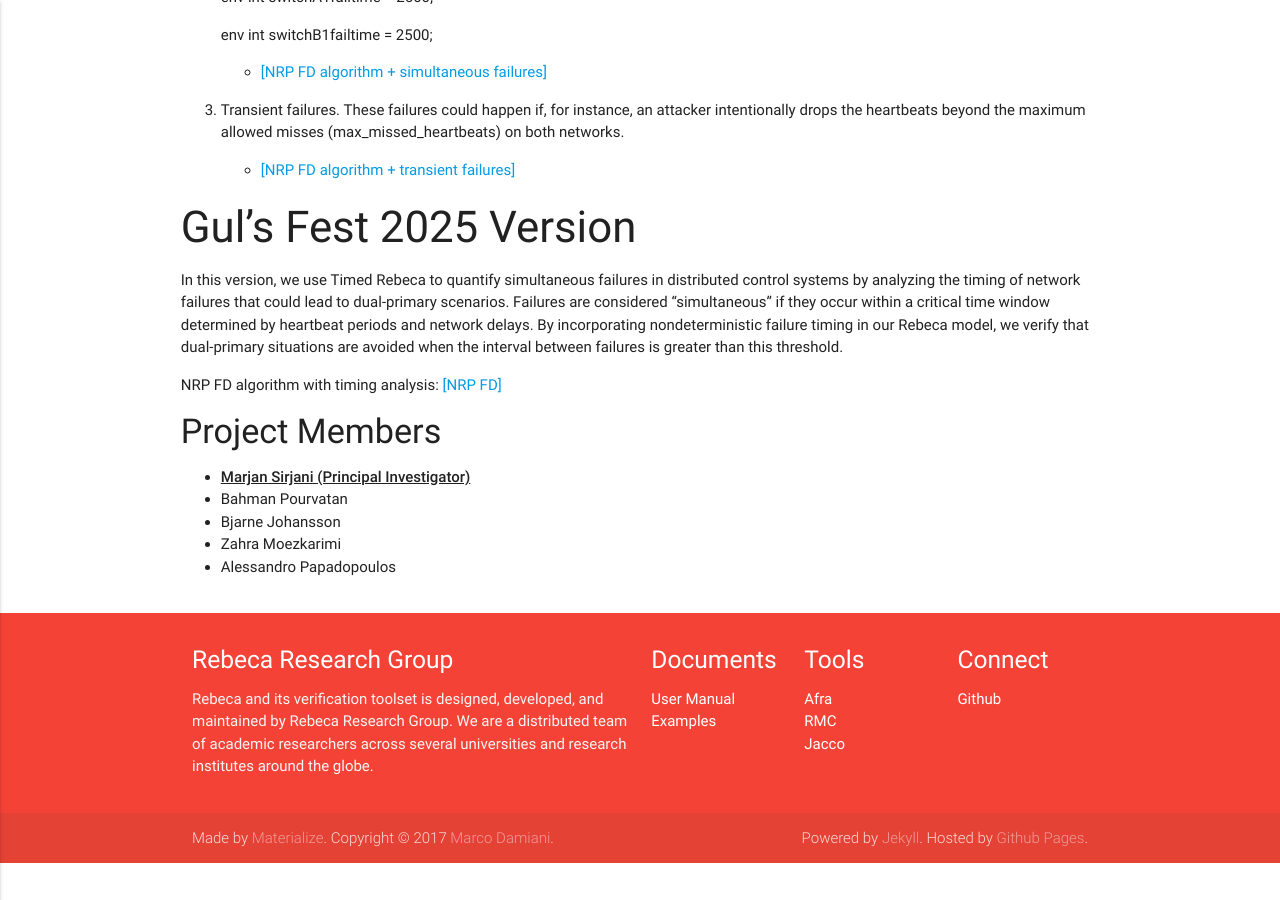
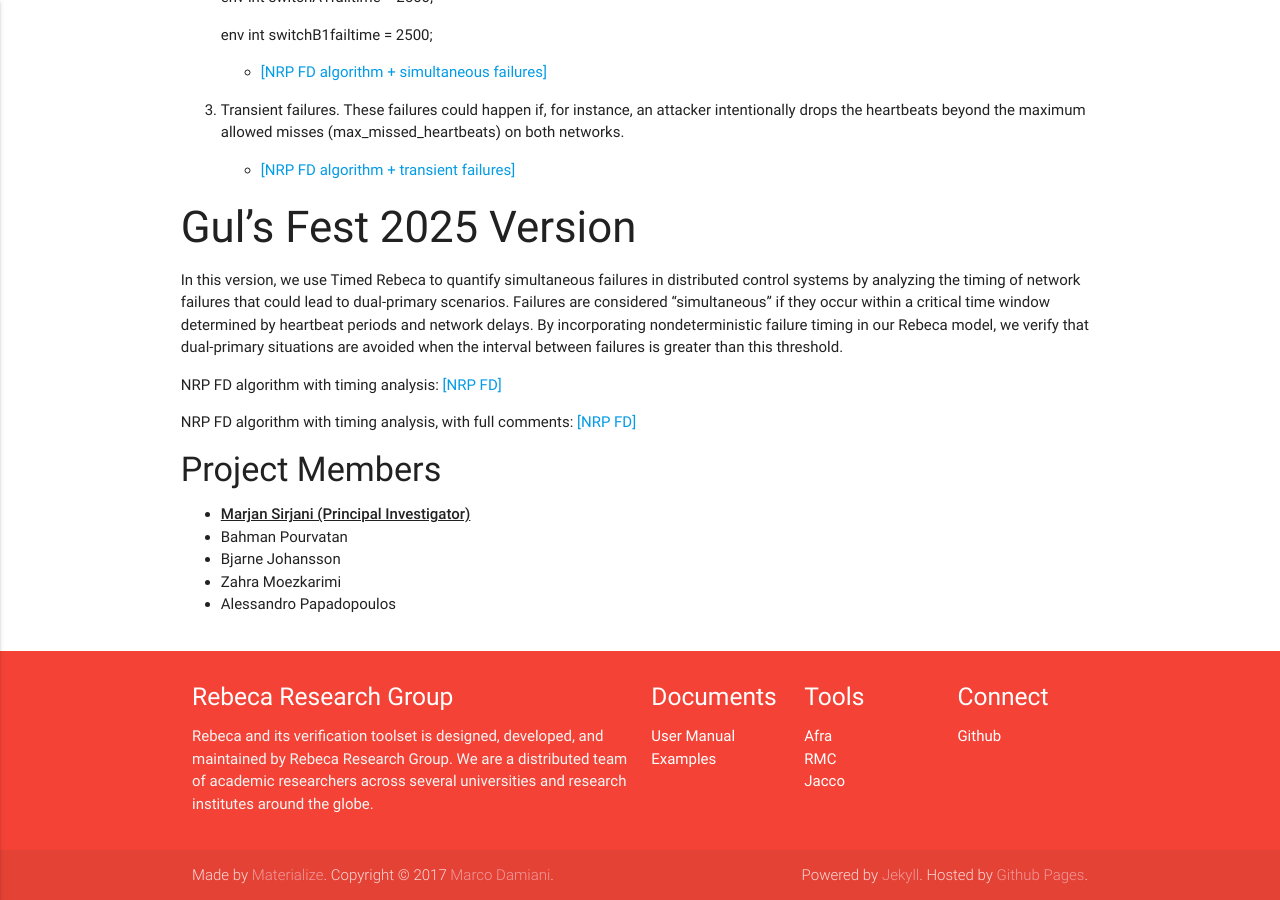
Before and after one commit to rebeca-lang/rebeca-lang.github.io, a Jekyll site: the page built from projects/DistributedControllers.md, in a window 1280 px wide and 900 px high, scrolled down 1546 px. Built offline with Jekyll 4.4.1, drawn with Linux system fonts in a browser that asks for light colours; before the commit the page ends 2409 px from its top, so only the background shows below that.

Commit message:
Update DistributedControllers.md
The version with full comment has added:
 NRPFD-TimingAnalysis-GulFest-WithFullComment.zip

```diff
--- a/projects/DistributedControllers.md
+++ b/projects/DistributedControllers.md
@@ -57,6 +57,8 @@ In this version, we use Timed Rebeca to quantify simultaneous failures in distri
 
 NRP FD algorithm with timing analysis: [ [NRP FD] ](/assets/projects/DistributedControllers/NRPFD-TimingAnalysis-GulFest.zip)
 
+NRP FD algorithm with timing analysis, with full comments: [ [NRP FD] ](/assets/projects/DistributedControllers/NRPFD-TimingAnalysis-GulFest-WithFullComment.zip)
+
 #### Project Members
 * **<u>Marjan Sirjani (Principal Investigator)</u>**
 * Bahman Pourvatan
```
